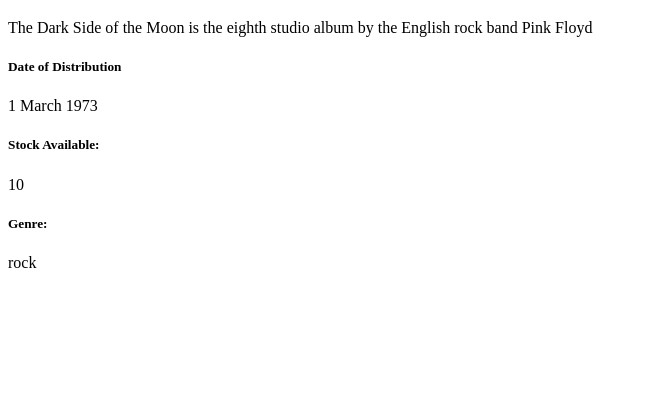
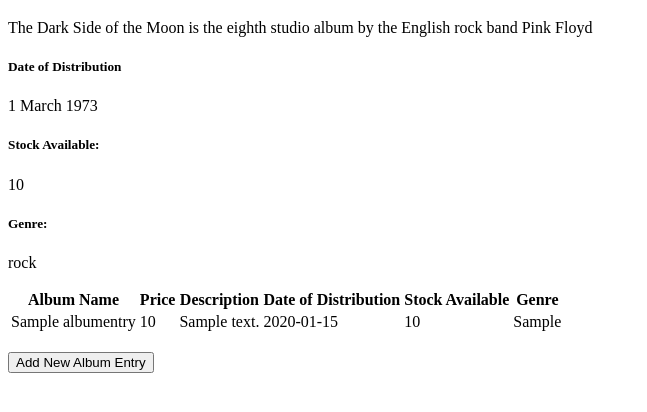
Before and after one commit to refalinoshahzada/disco-paradise, a Django app: page / in a window 1280 px wide. Shown: the part 333-745 px from the top of the page, without its empty margins (0-647 px from the left). Run offline with Django 5.2, Linux system fonts and the light colour scheme; tables that the repository leaves empty hold one stand-in row (values such as "Sample post").

Commit message:
membuat form input data dan menampilkan data, mengembalikan data dalam bentuk xml dan  json

```diff
--- a/main/models.py
+++ b/main/models.py
@@ -4,7 +4,7 @@
 class AlbumEntry(models.Model):
     id = models.UUIDField(primary_key=True, default=uuid.uuid4, editable=False)
     name = models.CharField(max_length=255)
-    price = models.DateField(auto_now_add=True)
+    price = models.IntegerField()
     description = models.TextField()
     date_of_distribution = models.TextField()
     stock_available = models.IntegerField()
--- a/main/templates/main.html
+++ b/main/templates/main.html
@@ -19,4 +19,38 @@
 <h5>Genre: </h5>
 <p>{{ genre }}</p>
 
+<!-- IF THERE IS NOT DATA IN THE FORM -->
+{% if not album_entries %}
+<p>Belum ada data album pada Disco Paradise.</p>
+{% else %}
+<table>
+  <tr>
+    <th>Album Name</th>
+    <th>Price</th>
+    <th>Description</th>
+    <th>Date of Distribution</th>
+    <th>Stock Available</th>
+    <th>Genre</th>
+  </tr>
+
+  {% comment %} Berikut cara memperlihatkan data album di bawah baris ini
+  {% endcomment %}
+  {% for album_entry in album_entries %}
+  <tr>
+    <td>{{album_entry.name}}</td>
+    <td>{{album_entry.price}}</td>
+    <td>{{album_entry.description}}</td>
+    <td>{{album_entry.date_of_distribution}}</td>
+    <td>{{album_entry.stock_available}}</td>
+    <td>{{album_entry.genre}}</td>
+  </tr>
+  {% endfor %}
+</table>
+{% endif %}
+
+<br />
+
+<a href="{% url 'main:create_album_entry' %}">
+  <button>Add New Album Entry</button>
+</a>
 {% endblock content %}
--- a/main/urls.py
+++ b/main/urls.py
@@ -1,8 +1,13 @@
 from django.urls import path
-from main.views import show_main
+from main.views import show_main, create_album_entry, show_xml, show_json, show_xml_by_id, show_json_by_id
 
 app_name = 'main'
 
 urlpatterns = [
     path('', show_main, name='show_main'),
+    path('create-album-entry', create_album_entry, name='create_album_entry'),
+    path('xml/', show_xml, name='show_xml'),
+    path('json/', show_json, name='show_json'),
+    path('xml/<str:id>/', show_xml_by_id, name='show_xml_by_id'),
+    path('json/<str:id>/', show_json_by_id, name='show_json_by_id'),
 ]
--- a/main/views.py
+++ b/main/views.py
@@ -1,14 +1,47 @@
-from django.shortcuts import render
+from django.shortcuts import render, redirect
+from main.forms import AlbumEntryForm
+from main.models import AlbumEntry
+from django.http import HttpResponse
+from django.core import serializers
 
 # Create your views here.
 def show_main(request):
+    album_entries = AlbumEntry.objects.all()
+
     context = {
         'name': 'Dark Side of the Moon',
         'price' : '650000',
         'description' : 'The Dark Side of the Moon is the eighth studio album by the English rock band Pink Floyd',
         'date_of_distribution' : '1 March 1973',
         'stock_available' : 10,
-        'genre' : 'rock'
+        'genre' : 'rock',
+        'album_entries': album_entries,
     }
 
     return render(request, "main.html", context)
+
+def create_album_entry(request):
+    form = AlbumEntryForm(request.POST or None)
+
+    if form.is_valid() and request.method == "POST":
+        form.save()
+        return redirect("main:show_main")
+
+    context = {'form': form}
+    return render(request, "create_album_entry.html", context)
+
+def show_xml(request):
+    data = AlbumEntry.objects.all()
+    return HttpResponse(serializers.serialize("xml", data), content_type="application/xml")
+
+def show_json(request):
+    data = AlbumEntry.objects.all()
+    return HttpResponse(serializers.serialize("json", data), content_type="application/json")
+
+def show_xml_by_id(request, id):
+    data = AlbumEntry.objects.filter(pk=id)
+    return HttpResponse(serializers.serialize("xml", data), content_type="application/xml")
+
+def show_json_by_id(request, id):
+    data = AlbumEntry.objects.filter(pk=id)
+    return HttpResponse(serializers.serialize("json", data), content_type="application/json")
```
Also changed, not shown: main/forms.py (added, +7 -0 lines), main/templates/create_album_entry.html (added, +18 -0 lines).
